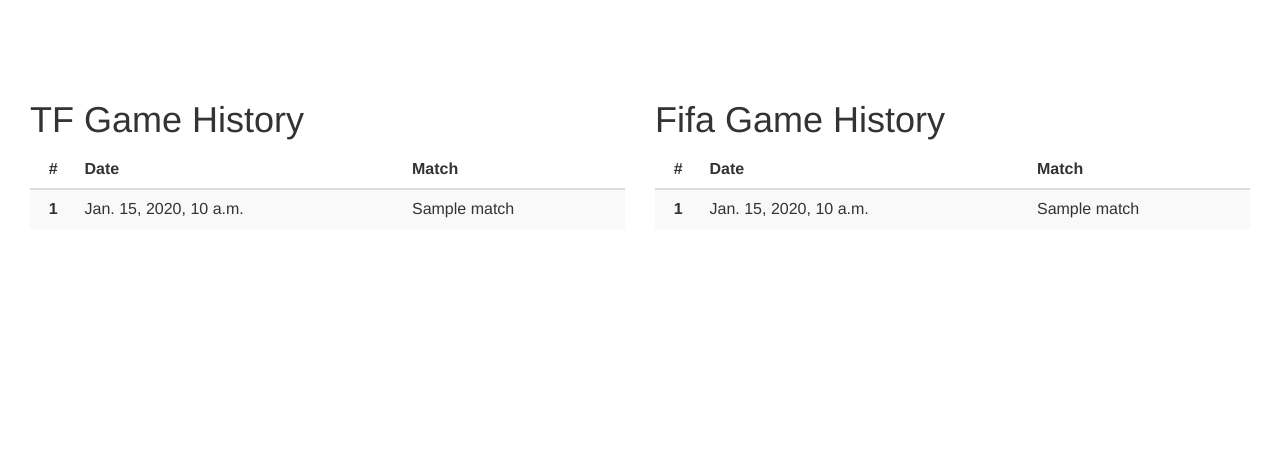
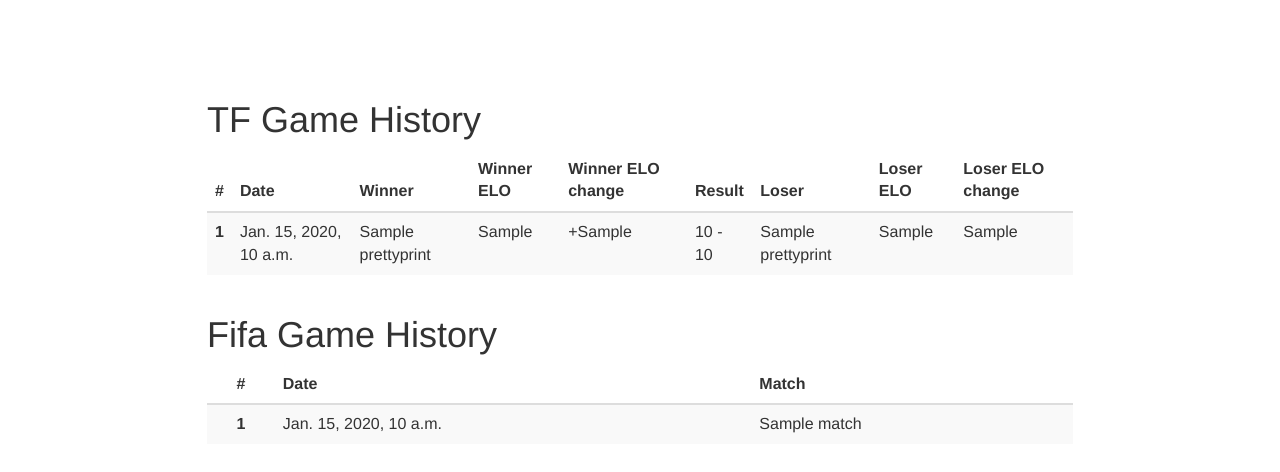
Before and after one commit to phildeutsch/occ_games, a Django app: template tf/templates/tf/games.html in a window 1280 px wide. Shown: the part 72-544 px from the top of the page. Run offline with Django 3.2, Linux system fonts and the light colour scheme; the template is opened without the code that fills it: most values are stand-ins (such as "Sample title", 1, 10 or a date in 2020); some libraries are stand-ins or nearby versions.

Commit message:
show table with details

```diff
--- a/tf/templates/tf/games.html
+++ b/tf/templates/tf/games.html
@@ -5,16 +5,22 @@
 <!-- Player league table -->
 
 <section id="table_team" class="table-section">
-  <div class="container-fluid" style="width:80%>
-        <div class="row"">
-            <div class="col-lg-6">
+  <div class="container-fluid" style="width:70%">
+        <div class="row">
+            <div class="col-lg-12">
                 <h1>TF Game History</h1>
-            <table class="table table-striped ">
+            <table class="table table-striped">
               <thead>
                 <tr>
                     <th style="text-align:center;">#</th>
                     <th> Date </th>
-                    <th> Match </th>
+                    <th> Winner </th>
+                    <th> Winner ELO </th>
+                    <th> Winner ELO change </th>
+                    <th> Result </th>
+                    <th> Loser </th>
+                    <th> Loser ELO </th>
+                    <th> Loser ELO change </th>
                 </tr>
               </thead>
 
@@ -22,12 +28,18 @@
                 <tr>
                     <td style="text-align:center;font-weight: bold;"> {{forloop.counter}}</td>
                     <td> {{ match.played_date }} </td>
-                    <td> {{ match }} </td>
+                    <td> {{ match.get_winner.prettyprint }} </td>
+                    <td> {{ match.get_winner_elo }} </td>
+                    <td> +{{ match.get_winner_elo_change }} </td>
+                    <td> {{ match.get_winner_score }} - {{ match.get_loser_score }}</td>
+                    <td> {{ match.get_loser.prettyprint }} </td>
+                    <td> {{ match.get_loser_elo }} </td>
+                    <td> {{ match.get_loser_elo_change }} </td>
                 </tr>
                 {% endfor %}
             </table>
             </div>
-            <div class="col-lg-6">
+            <div class="col-lg-12">
                 <h1>Fifa Game History</h1>
             <table class="table table-striped ">
               <thead>
```
